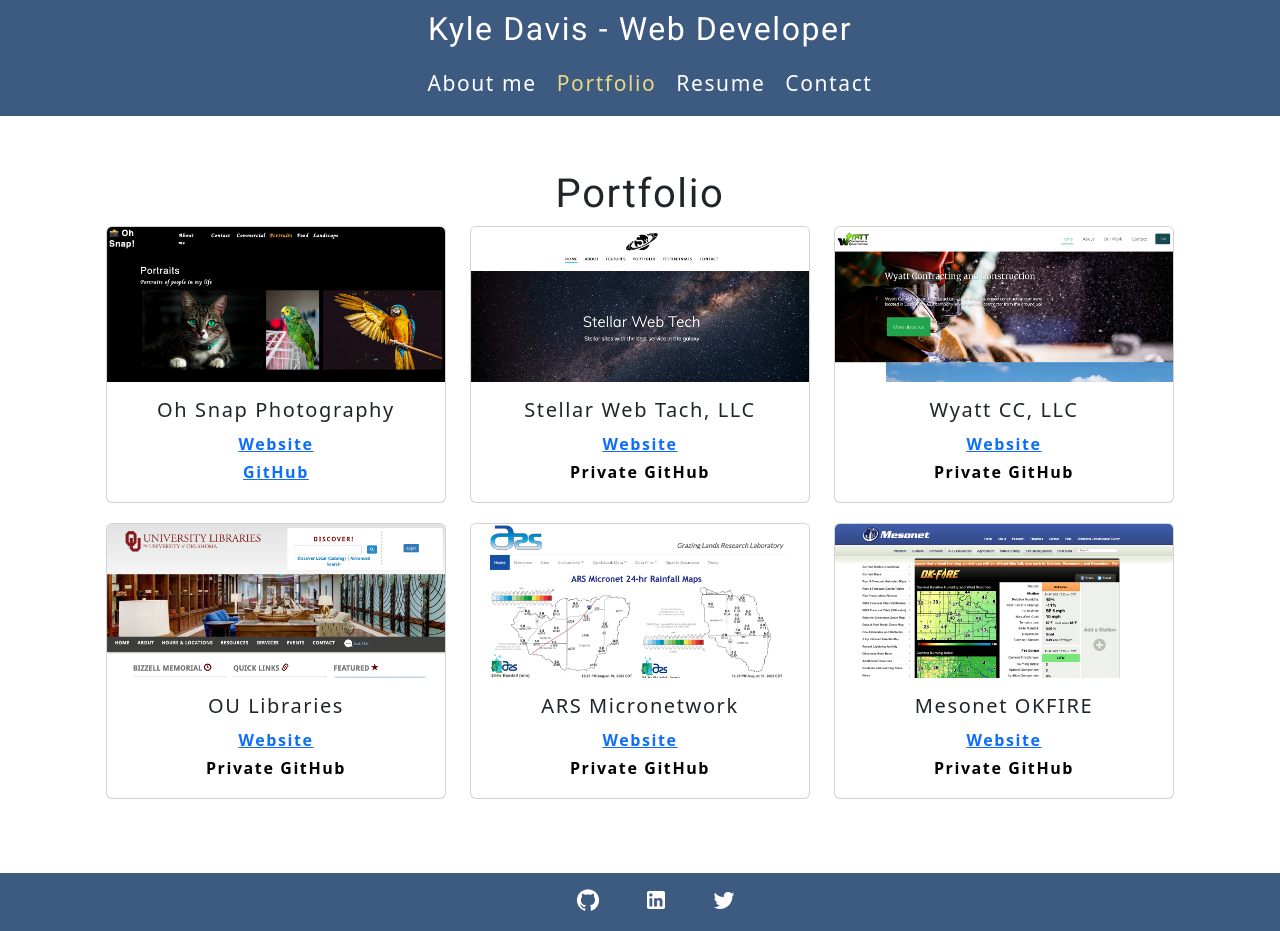
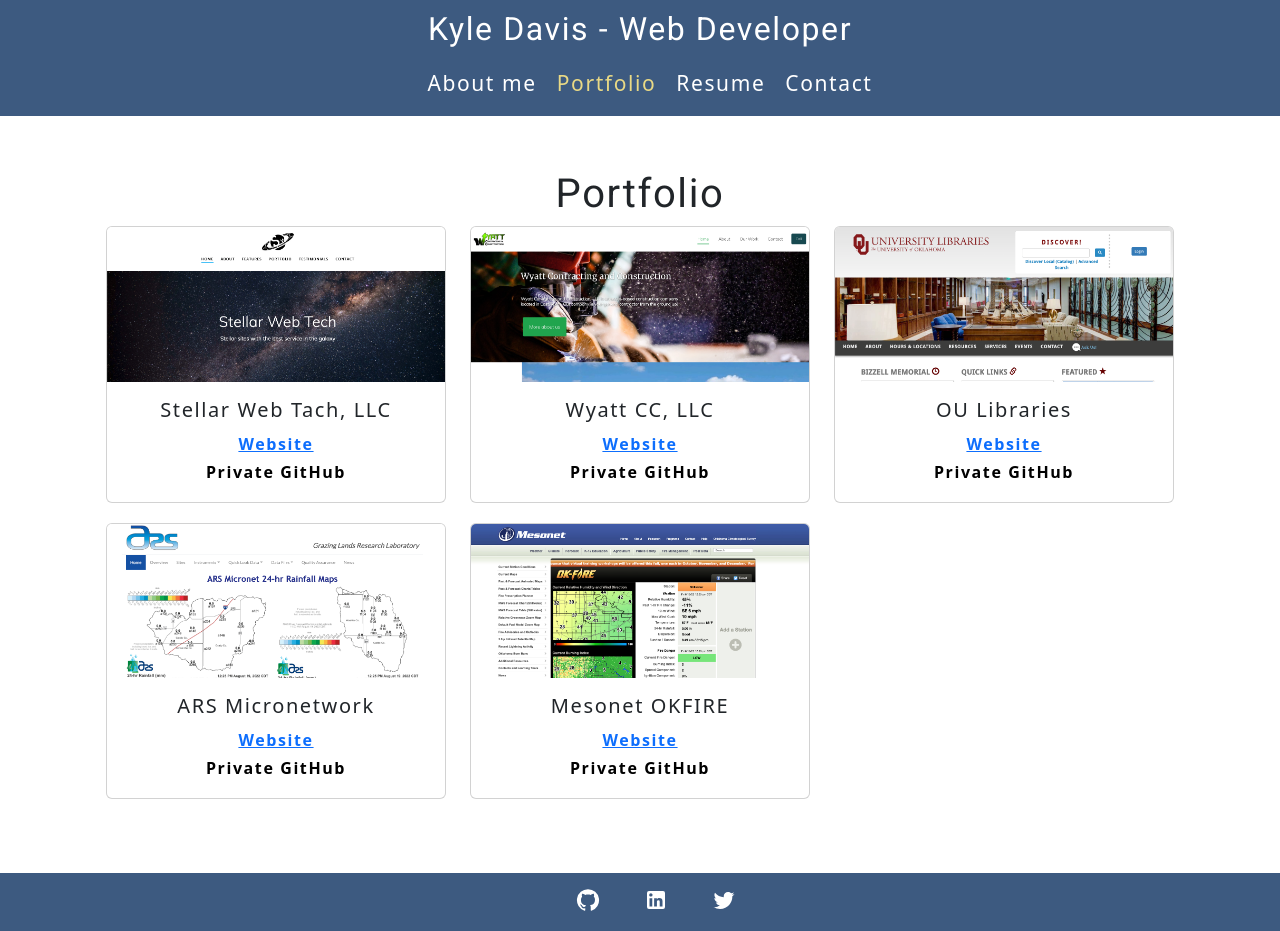
Before and after one commit to kyledaviswx/Portfolio, a React (Create React App) app: page / in a window 1280 px wide. Both pictures are taken after a click on the item "Portfolio". Built offline with nearby package versions, Linux system fonts and the light colour scheme.

Commit message:
Removed photo app

```diff
--- a/src/components/Portfolio/index.js
+++ b/src/components/Portfolio/index.js
@@ -7,12 +7,6 @@
 // importing bootstrap components to use for layout
 function Portfolio() {
   const [websites] = useState([
-    {
-      name: 'Oh Snap Photography',
-      image_name: 'oh_snap',
-      url: 'https://kyledaviswx.github.io/react_photo_app/',
-      github_url: 'https://github.com/kyledaviswx/react_photo_app'
-    },
     {
       name: 'Stellar Web Tach, LLC',
       image_name: 'stellar',
```
